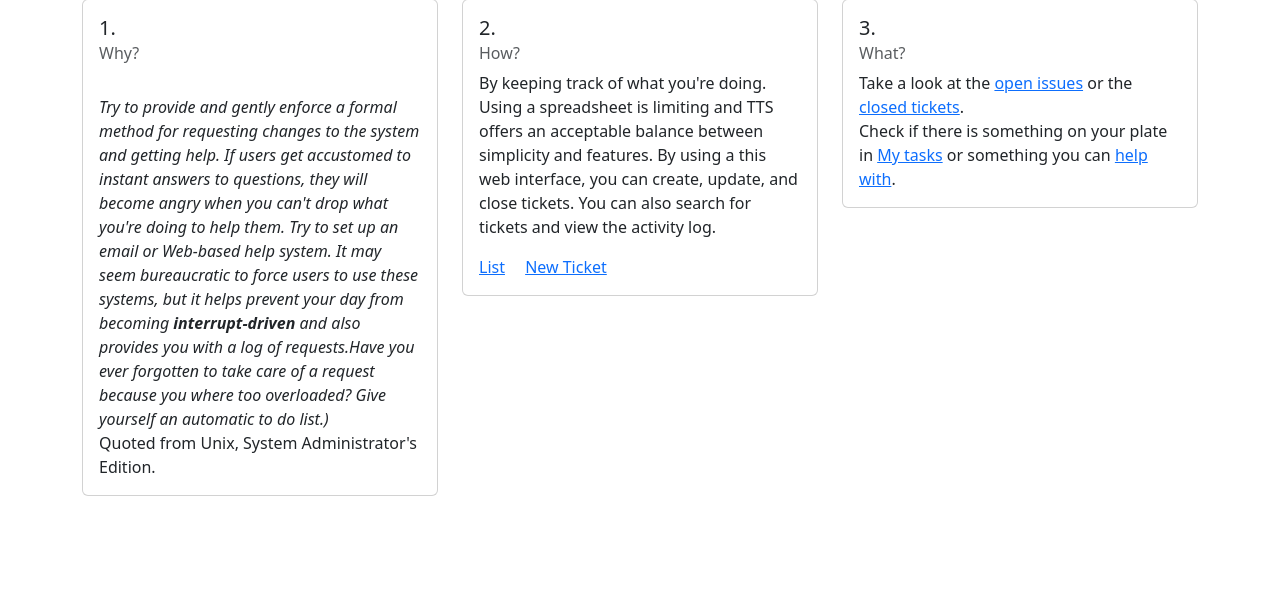
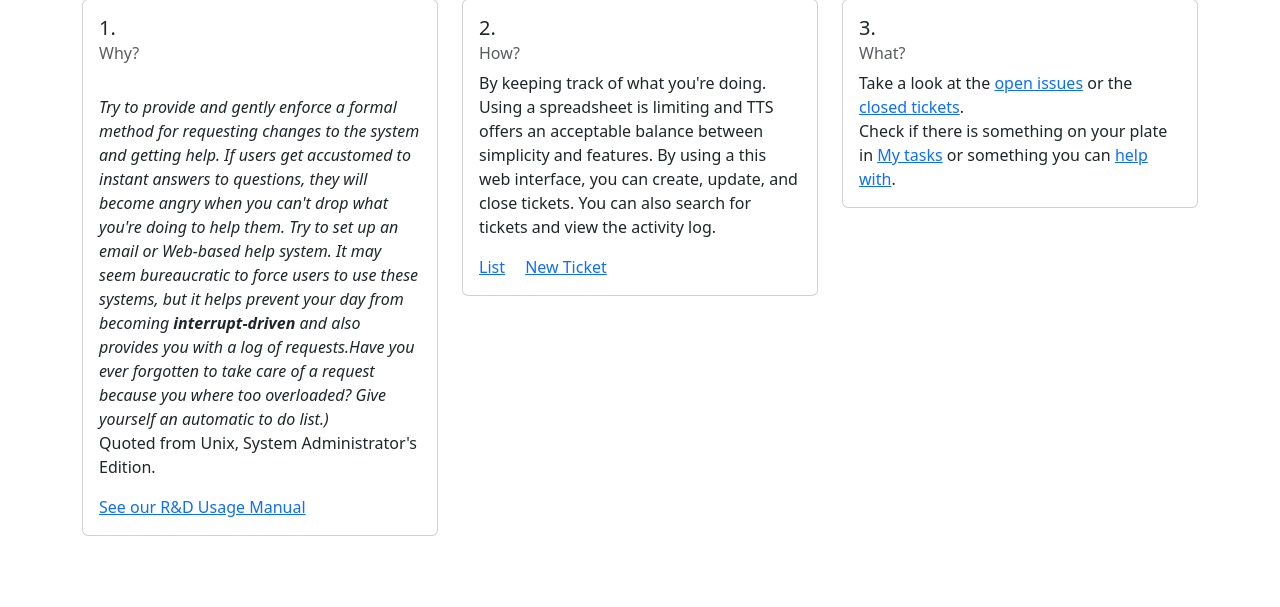
Before and after one commit to meirm/ticket-tracking-system, a Django app: page / in a window 1280 px wide. Shown: the part 193-800 px from the top of the page. Run offline with Django 5.2, Linux system fonts and the light colour scheme; data that the repository does not hold is empty; some libraries are stand-ins or nearby versions.

Commit message:
Add link to manual in landing page

```diff
--- a/pages/templates/pages/landing_page.html
+++ b/pages/templates/pages/landing_page.html
@@ -14,6 +14,7 @@
                     <BR>
                         Quoted from Unix, System Administrator's Edition.
                     </p>
+                    <a href="{% url 'tickets:view_help' %}" class="card-link">See our R&D Usage Manual</a>
             </div>
         </div>
     </div>
```
